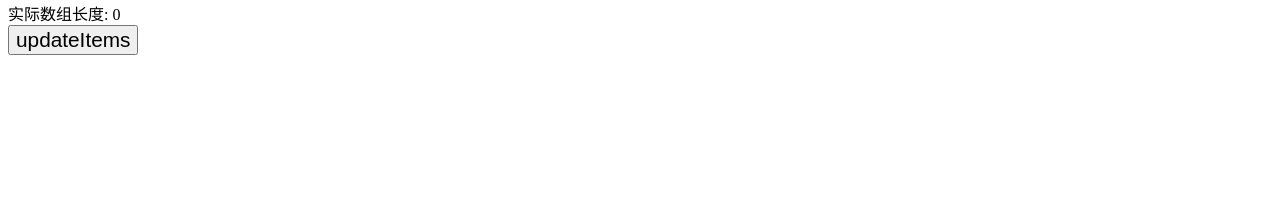
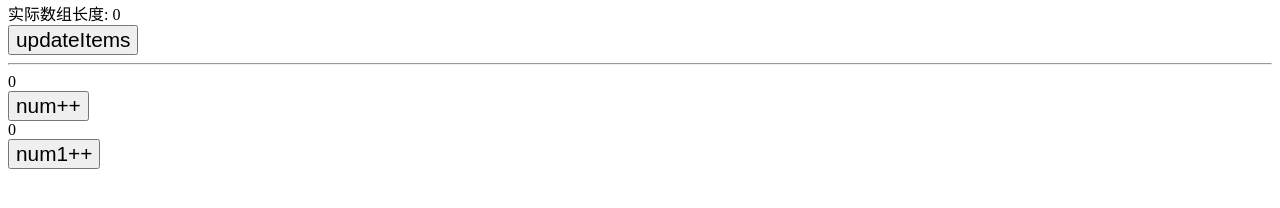
Before and after one commit to blankCx330/vue-, a Vue app in the folder 侦听器/: page / in a window 1280 px wide. Shown: the part 564-772 px from the top of the page. Built offline with nearby package versions, Linux system fonts and the light colour scheme.

Commit message:
学习侦听器 Post Watchers

```diff
--- a/侦听器/src/App.vue
+++ b/侦听器/src/App.vue
@@ -1,5 +1,5 @@
 <script setup>
-import {reactive, ref, watch, watchEffect, onWatcherCleanup} from 'vue'
+import {reactive, ref, watch, watchEffect, onWatcherCleanup, watchPostEffect} from 'vue'
 const text = ref('这是侦听器文本')
 
 // watch的用法
@@ -314,6 +314,13 @@ const awaitFn = async () => {
 
 
 // 回调的触发时机
+// 首先要知道的是每个响应式数据都有一个对应的的Dep实例(依赖收集器)
+// 其作用是管理所有依赖该数据的watch并在数据变化时通知它们更新
+// 当数据更新时每次更新都会触发Dep的notify()调用
+// 但Vue会通过异步队列合并这些操作，最终仅执行一次watch回调
+
+// 简单来说就是当数据在同一时间发生变化时(一次或多次)
+// Vue会合并这些变化，使依赖的watch只执行一次回调，以优化性能
 const items = ref([])
 const log = ref([])
 
@@ -330,6 +337,35 @@ const updateItems = () => {
   }
   console.log('[同步操作结束] 数组实际长度:', items.value.length)
 }
+
+// watch默认flush: pre
+// 侦听器回调会在父组件更新 (如有) 之后
+// 所属组件的 DOM 更新之前被调用
+// 也就是说在watch中访问所属组件的DOM
+// 那么DOM将处于更新前的状态
+
+// 下面这个例子会延迟一个数字
+const num = ref(0);
+const numRef = ref(null);
+watch(num,(newValue)=>{
+  console.log('触发回调时watch中获取的DOM内容: '+numRef.value?.textContent)
+})
+
+// 使用flush:'post'
+// 侦听器回调中能访问被 Vue 更新之后的所属组件的 DOM
+// 即控制台输出与视图一致
+const num1 = ref(0);
+const numRef1 = ref(null);
+watch(num1,(newValue)=>{
+  console.log('使用获取flush:\'post\'的DOM内容: '+numRef1.value?.textContent)
+},
+{flush: 'post'})
+
+// 后置刷新的 watchEffect() 有个更方便的别名 watchPostEffect()：
+// watchPostEffect(()=>{5
+//   num1.value = num1.value
+//   console.log('使用获取flush:\'post\'的DOM内容: '+numRef1.value?.textContent)
+// })
 
 </script>
 
@@ -360,6 +396,12 @@ const updateItems = () => {
 <div>实际数组长度: {{ items.length }}</div>
 <button @click="updateItems">updateItems</button>
 
+<hr/>
+<div ref="numRef">{{ num }}</div>
+<button @click="num++">num++</button>
+<div ref="numRef1">{{ num1 }}</div>
+<button @click="num1++">num1++</button>
+
 </template>
 
 <style scoped>
```
